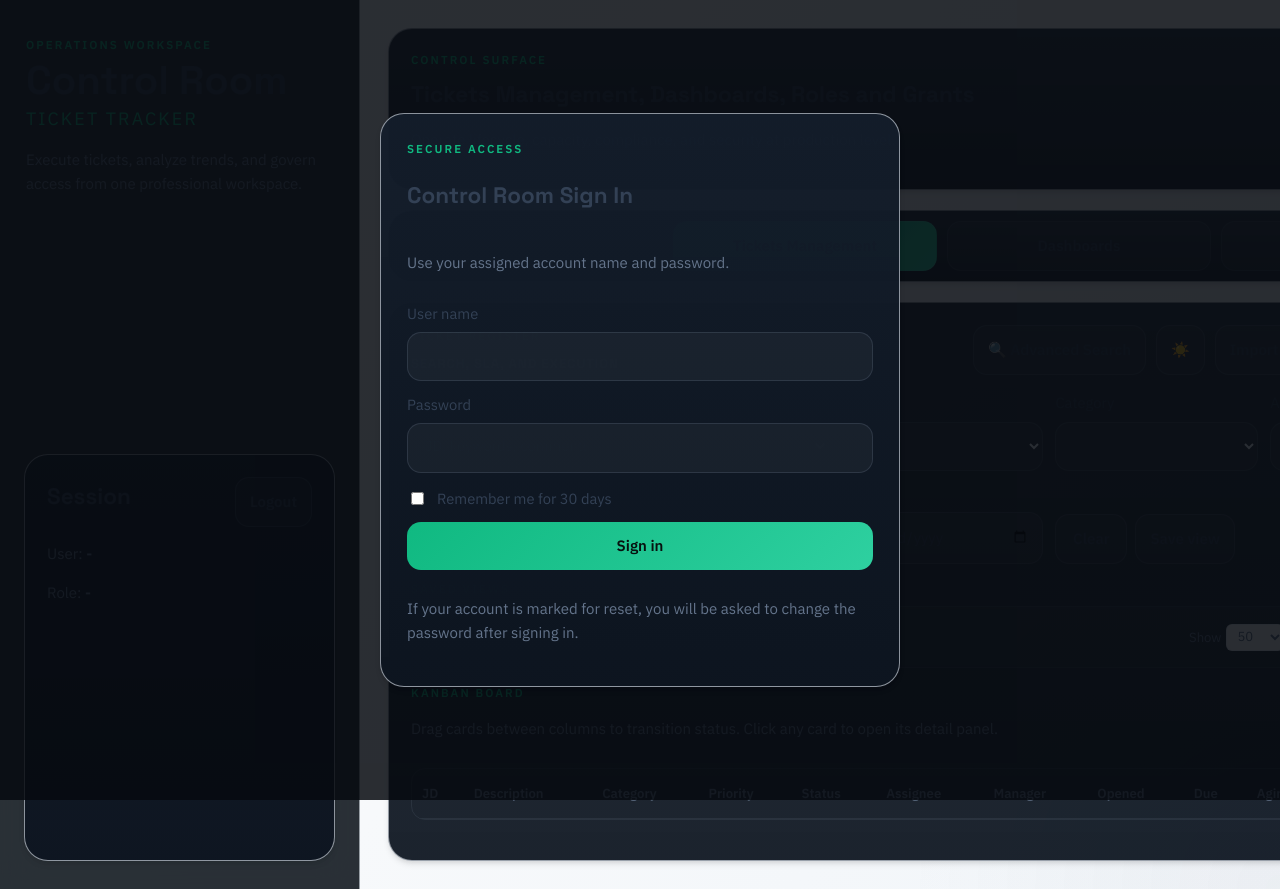
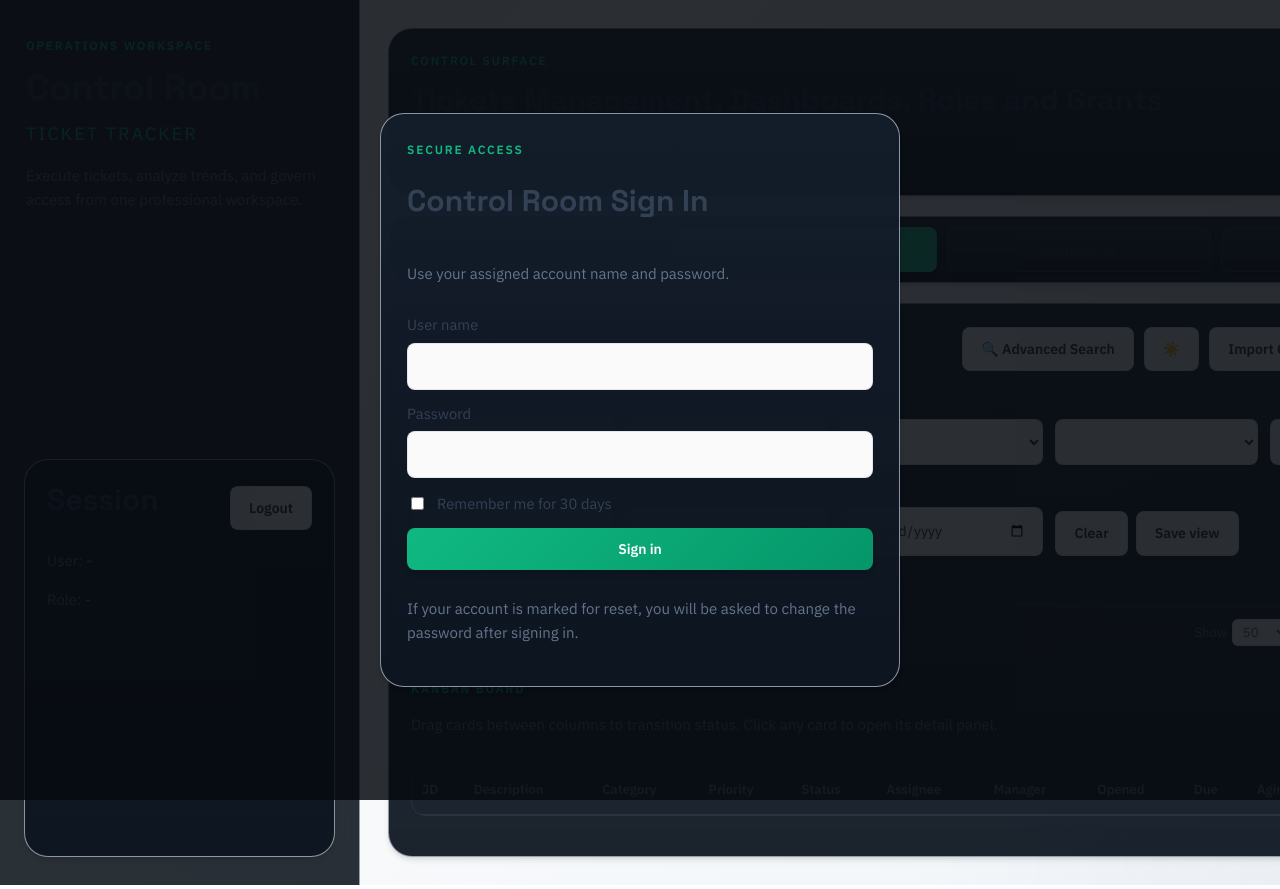
Before and after one commit to zhabib-bak/NewVersion, a website: page index.html in a window 1280 px wide. Shown: the top 889 px of the page. Drawn offline with nearby package versions, Linux system fonts and the light colour scheme; no server answers.

Commit message:
Actualizo archivos y agrego nuevos cambios

```diff
--- a/styles.css
+++ b/styles.css
@@ -113,19 +113,24 @@ button, input, select, textarea { font: inherit; }
 
 .eyebrow {
   text-transform: uppercase;
-  letter-spacing: 0.18em;
-  font-size: 0.72rem;
+  letter-spacing: 0.15em;
+  font-size: 0.75rem;
   color: var(--brand);
-  margin: 0 0 8px;
-  font-weight: 700;
+  margin: 0 0 12px;
+  font-weight: 600;
 }
 
 h1, h2, h3, h4 {
-  margin: 0 0 10px;
+  margin: 0 0 16px;
   font-family: "Space Grotesk", sans-serif;
-}
-
-h1 { font-size: 2.5rem; line-height: 0.96; }
+  font-weight: 600;
+  line-height: 1.2;
+}
+
+h1 { font-size: 2.25rem; }
+h2 { font-size: 1.875rem; }
+h3 { font-size: 1.5rem; }
+h4 { font-size: 1.25rem; }
 .muted, .table-subtext, .chart-footnote, .empty-state { color: var(--muted); }
 
 .stack { display: grid; gap: 12px; }
@@ -134,28 +139,38 @@ label { display: grid; gap: 6px; font-size: 0.92rem; }
 
 input, select, textarea {
   width: 100%;
-  border: 1px solid rgba(153, 173, 197, 0.16);
-  background: rgba(255, 255, 255, 0.04);
-  border-radius: 14px;
-  padding: 12px 13px;
+  border: 1px solid var(--border);
+  background: var(--panel-bg);
+  border-radius: 8px;
+  padding: 12px 16px;
   color: var(--text);
-  transition: border-color 0.15s, background 0.15s;
-}
-
-/* Improve native select readability on Windows/light dropdown surfaces */
+  font-size: 14px;
+  line-height: 1.5;
+  transition: border-color 0.2s, box-shadow 0.2s, background 0.2s;
+}
+
+input:focus, select:focus, textarea:focus {
+  outline: none;
+  border-color: var(--brand);
+  box-shadow: 0 0 0 3px rgba(16, 185, 129, 0.1);
+  background: var(--bg);
+}
+
+/* Improve native select readability */
 select {
-  color: #f3f7ff;
+  color: var(--text);
+  background: var(--panel-bg);
 }
 
 select option {
-  color: #111a27;
-  background: #f2f6ff;
+  color: var(--text);
+  background: var(--panel-bg);
 }
 
 select option:checked,
 select option:hover {
   color: #ffffff;
-  background: #2d6fca;
+  background: var(--brand);
 }
 
 input::placeholder, textarea::placeholder { color: rgba(154, 170, 192, 0.7); }
@@ -166,18 +181,36 @@ input:focus, select:focus, textarea:focus {
 
 button {
   border: 0;
-  border-radius: 14px;
-  background: linear-gradient(135deg, var(--brand), #2ed0a0);
-  color: #07110f;
-  font-weight: 700;
-  padding: 12px 14px;
+  border-radius: 8px;
+  background: linear-gradient(135deg, var(--brand), #059669);
+  color: white;
+  font-weight: 600;
+  font-size: 14px;
+  padding: 10px 18px;
   cursor: pointer;
+  transition: all 0.2s ease;
+  box-shadow: var(--shadow);
+}
+
+button:hover {
+  transform: translateY(-1px);
+  box-shadow: var(--shadow-lg);
+}
+
+button:active {
+  transform: translateY(0);
 }
 
 button.ghost {
-  background: rgba(255, 255, 255, 0.03);
+  background: var(--panel-bg);
   color: var(--text);
-  border: 1px solid rgba(153, 173, 197, 0.16);
+  border: 1px solid var(--border);
+  box-shadow: none;
+}
+
+button.ghost:hover {
+  background: var(--surface-alt);
+  border-color: var(--brand);
 }
 
 .small-button { padding: 7px 10px; border-radius: 10px; }
```
